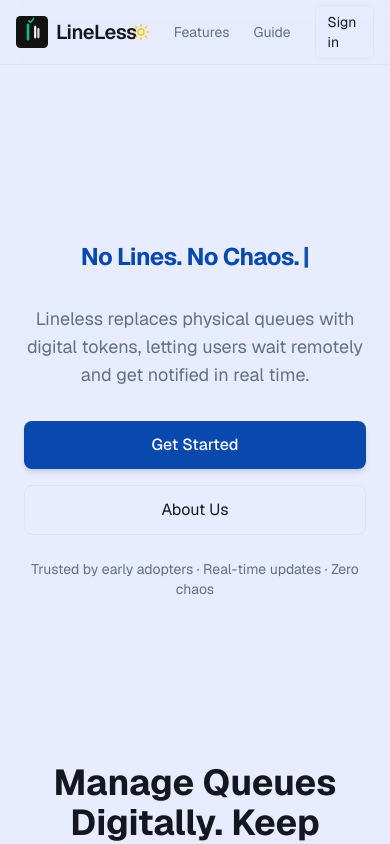
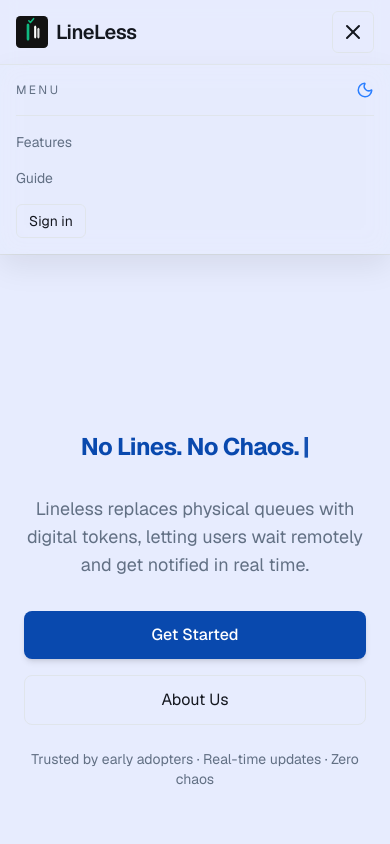
Before and after one commit to starDust1703/Lineless, a Next.js app: page / in a window 390 px wide. Both pictures are taken after a click on the button "Open menu". Shown: the top 844 px of the page. Built offline with nearby package versions, Linux system fonts and the light colour scheme; no server answers.

Commit message:
Header responsiveness

```diff
--- a/src/components/Header.jsx
+++ b/src/components/Header.jsx
@@ -2,12 +2,16 @@
 import Link from "next/link";
 import { ThemeSwitcher } from "./theme-switcher";
 import { usePathname, useRouter } from "next/navigation";
+import { useState } from "react";
+import { Menu, X } from "lucide-react";
 
 export default function Header() {
   const router = useRouter();
   const pathname = usePathname();
+  const [menuOpen, setMenuOpen] = useState(false);
 
   const scrollToFeatures = () => {
+    setMenuOpen(false);
     if (pathname !== "/") {
       router.push("/#features");
     } else {
@@ -28,7 +32,7 @@ export default function Header() {
           LineLess
         </Link>
 
-        <nav className="flex items-center gap-6 text-sm text-(--muted-foreground)">
+        <nav className="flex items-center gap-6 text-sm text-(--muted-foreground) not-sm:hidden">
           <ThemeSwitcher />
           <button onClick={scrollToFeatures} className="hover:text-(--foreground) cursor-pointer">
             Features
@@ -44,7 +48,55 @@ export default function Header() {
             Sign in
           </Link>
         </nav>
+        <button
+          type="button"
+          className="inline-flex items-center justify-center rounded-md border border-(--border) p-2 text-(--foreground) transition hover:bg-(--muted) focus-visible:outline-none focus-visible:ring-2 focus-visible:ring-(--border) md:hidden"
+          aria-label={menuOpen ? "Close menu" : "Open menu"}
+          aria-expanded={menuOpen}
+          aria-controls="primary-nav"
+          onClick={() => setMenuOpen((open) => !open)}
+        >
+          {menuOpen ? <X /> : <Menu />}
+        </button>
       </div>
+
+      <div
+        id="primary-nav"
+        className={`border-t border-(--border) bg-(--background)/80 backdrop-blur-md shadow-[0_12px_30px_rgba(0,0,0,0.08)] md:hidden transition-[max-height,opacity,transform] duration-300 ease-out overflow-hidden ${menuOpen
+          ? "max-h-80 opacity-100 translate-y-0"
+          : "max-h-0 opacity-0 -translate-y-2 pointer-events-none"
+          }`}
+      >
+        <div className="mx-auto flex max-w-6xl flex-col gap-4 px-4 py-4 text-sm text-(--muted-foreground)">
+          <div className="flex items-center justify-between">
+            <span className="text-xs uppercase tracking-[0.2em] text-(--muted-foreground)">
+              Menu
+            </span>
+            <ThemeSwitcher />
+          </div>
+          <div className="h-px w-full bg-(--border)" />
+          <button
+            onClick={scrollToFeatures}
+            className="text-left hover:text-(--foreground)"
+          >
+            Features
+          </button>
+          <Link
+            href="/guide"
+            className="hover:text-(--foreground)"
+            onClick={() => setMenuOpen(false)}
+          >
+            Guide
+          </Link>
+          <Link
+            href="/login"
+            className="w-fit rounded-md border border-(--border) px-3 py-1.5 text-(--foreground) transition hover:bg-(--muted)"
+            onClick={() => setMenuOpen(false)}
+          >
+            Sign in
+          </Link>
+        </div>
+      </div >
     </header>
   );
 }
```
